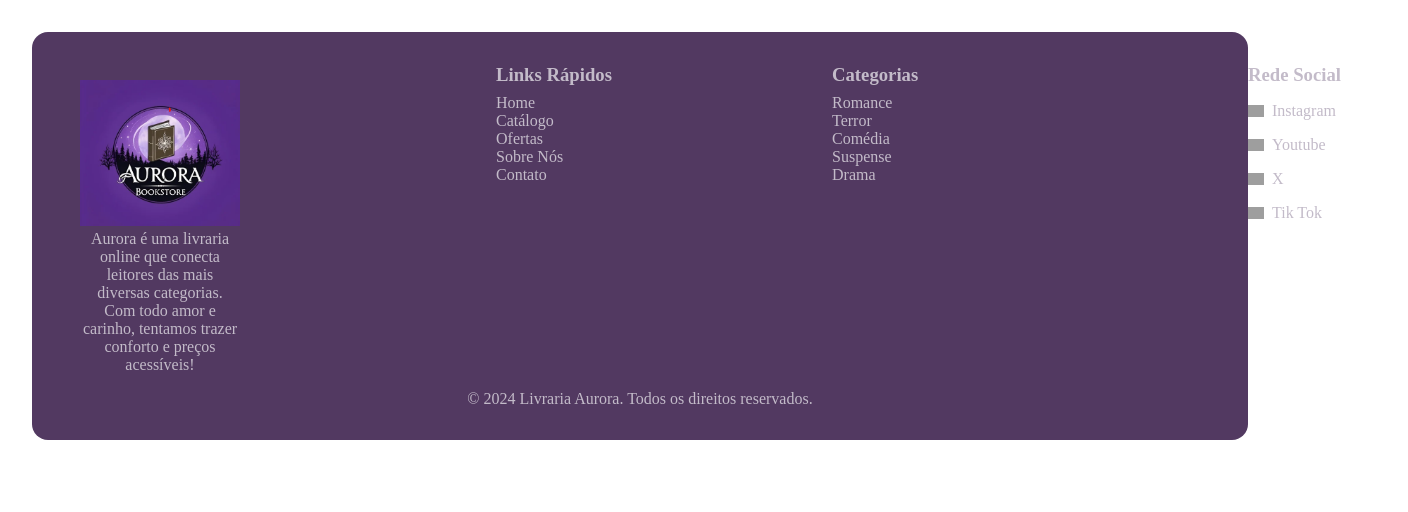
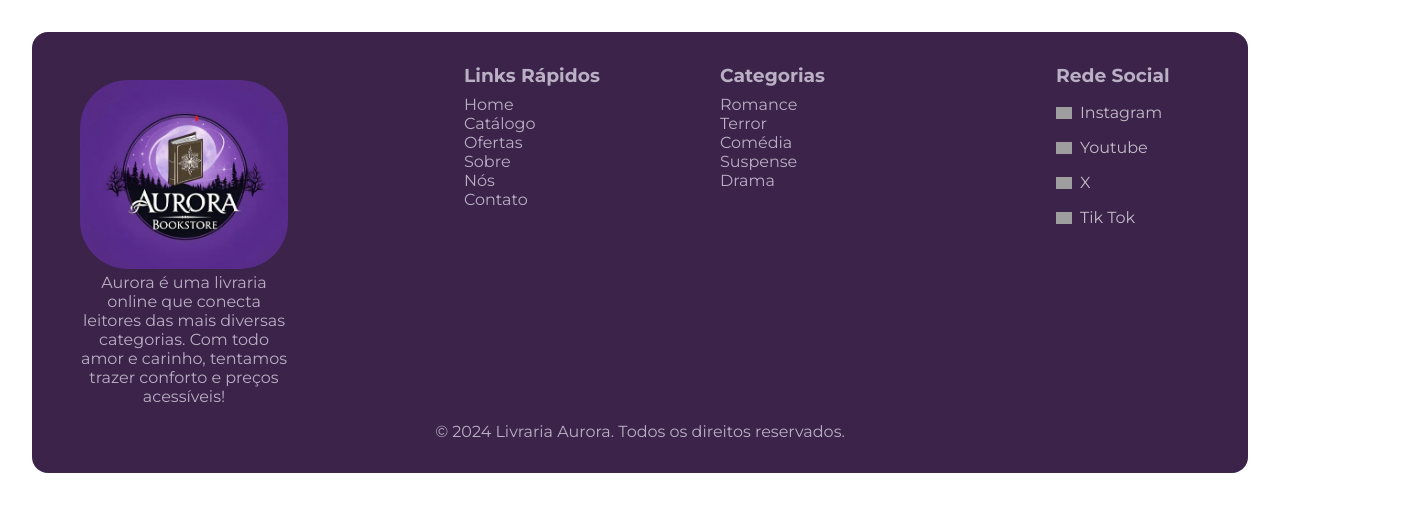
Before and after one commit to souzabweatriz/livraria-aurora, a Next.js app: page /inicio in a window 1280 px wide. Shown: the top 512 px of the page, 1408 px wide, since content can reach past the window. Built offline with nearby package versions, Linux system fonts and the light colour scheme; grey boxes are pictures that could not be loaded.

Commit message:
refactor: color and font

```diff
--- a/styles/Footer.module.css
+++ b/styles/Footer.module.css
@@ -1,18 +1,19 @@
 .footer {
     display: flex;
     flex-direction: column;
-    background-color: #523961;
-    color:#c3bbc9;
+    background-color: #3b234a;
+    color:#baafc4;
     margin: 2rem;
     padding: 2rem;
     border-radius: 1rem;
+    width: auto;
 }
 
 .container {
     display: flex;
     flex-direction: row;
     justify-content: space-between;
-    gap: 15rem;
+    gap: 10rem;
     list-style: none;
 }
 
@@ -25,6 +26,7 @@
 .image {
     width: 100%;
     height: auto;
+    border-radius: 3rem;
 }
 
 .title {
--- a/styles/globals.css
+++ b/styles/globals.css
@@ -1,5 +1,8 @@
+@import url('https://fonts.googleapis.com/css2?family=Inter:ital,opsz,wght@0,14..32,100..900;1,14..32,100..900&family=Montserrat:ital,wght@0,100..900;1,100..900&family=Roboto:ital,wght@0,100..900;1,100..900&display=swap');
+
 * {
 	margin: 0;
 	padding: 0;
-  box-shadow: border-box;
+    box-shadow: border-box;
+	font-family: "Montserrat", sans-serif;
 }
```
